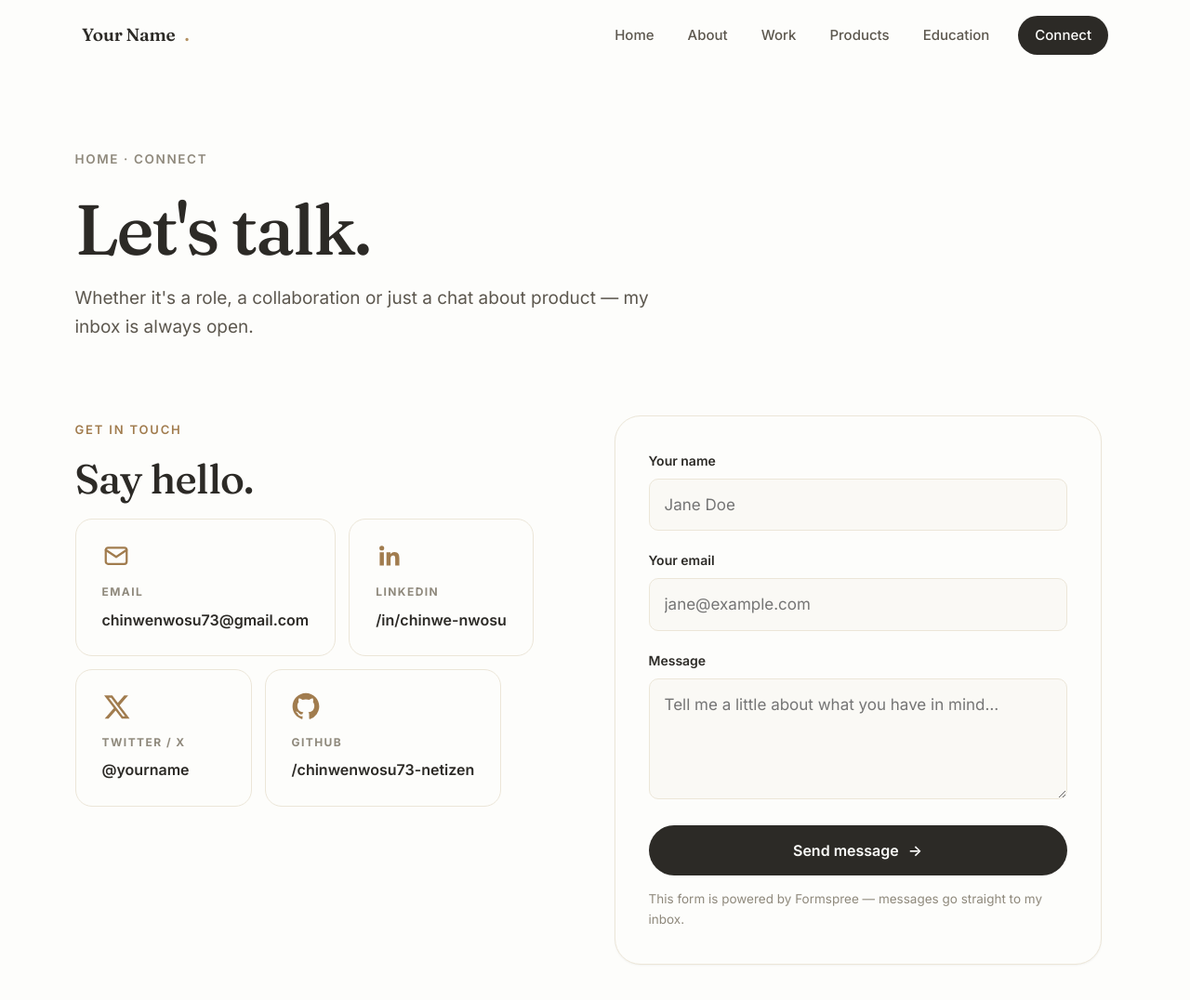
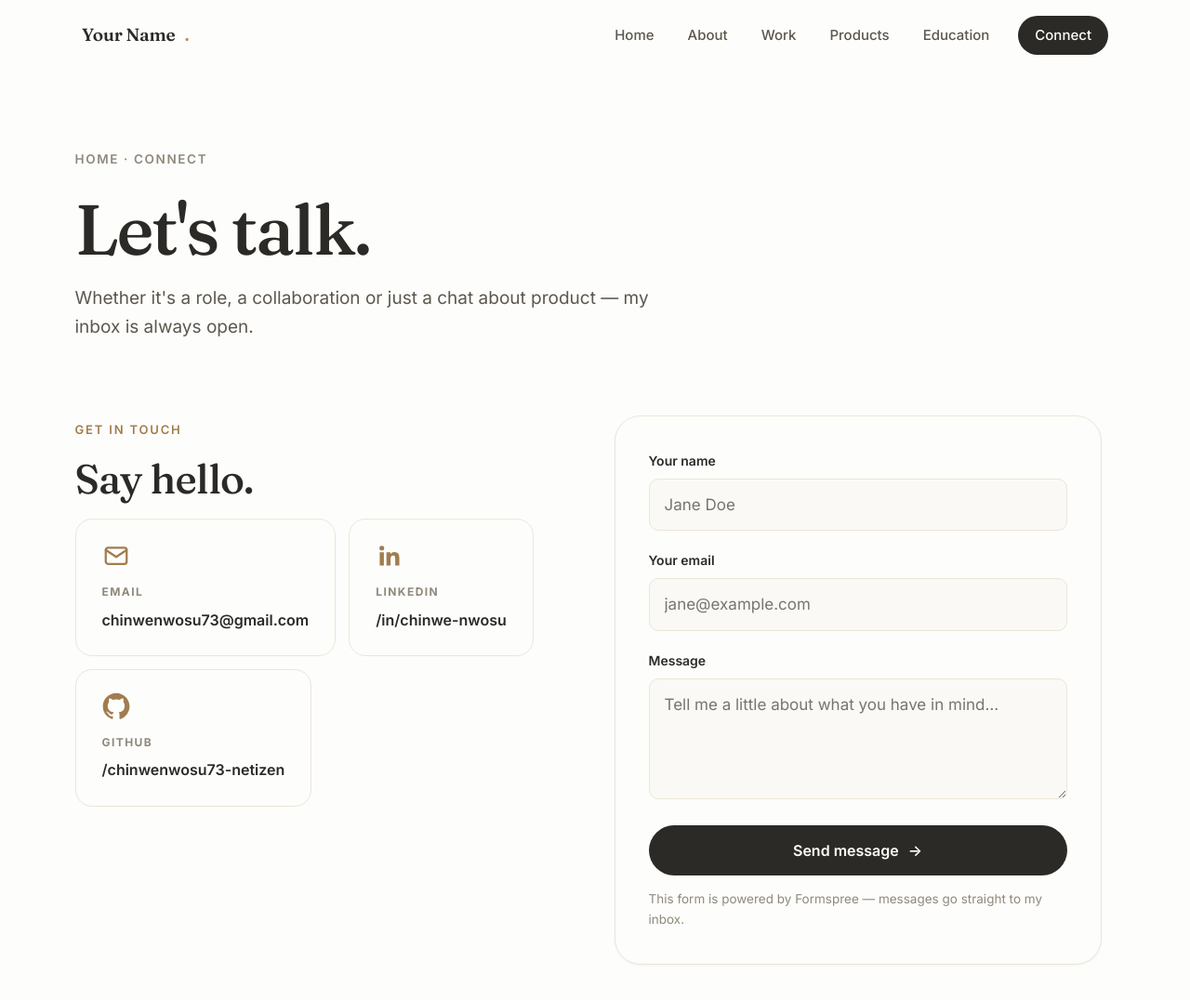
Before and after one commit to chinwenwosu73-netizen/My-Website, a plain HTML site: page connect.html in a window 1280 px wide. Shown: the whole page at 93% size. Drawn offline with Linux system fonts and the light colour scheme.

Commit message:
View CV in browser first (remove forced download) and remove Twitter from connect page

```diff
--- a/connect.html
+++ b/connect.html
@@ -124,13 +124,6 @@
             <span class="clabel">LinkedIn</span>
             <span class="cval">/in/chinwe-nwosu</span>
           </a>
-          <a href="https://twitter.com/" target="_blank" rel="noopener" class="connect-card">
-            <svg class="clogo" viewBox="0 0 24 24" fill="currentColor" aria-hidden="true">
-              <path d="M18.9 2.6h3.4l-7.4 8.5 8.7 11.5h-6.8l-5.3-7-6.1 7H2.1l7.9-9.1L1.6 2.6h7l4.8 6.3 5.5-6.3zm-1.2 18h1.9L7.6 4.5H5.6l12.1 16.1z"></path>
-            </svg>
-            <span class="clabel">Twitter / X</span>
-            <span class="cval">@yourname</span>
-          </a>
           <a href="https://github.com/chinwenwosu73-netizen?tab=repositories" target="_blank" rel="noopener" class="connect-card">
             <svg class="clogo" viewBox="0 0 24 24" fill="currentColor" aria-hidden="true">
               <path d="M12 .5C5.65.5.5 5.65.5 12c0 5.08 3.29 9.39 7.86 10.91.58.11.79-.25.79-.55v-1.94c-3.2.7-3.87-1.54-3.87-1.54-.52-1.33-1.28-1.68-1.28-1.68-1.04-.71.08-.7.08-.7 1.15.08 1.76 1.18 1.76 1.18 1.03 1.76 2.69 1.25 3.35.96.1-.75.4-1.25.72-1.54-2.55-.29-5.23-1.28-5.23-5.68 0-1.26.45-2.28 1.18-3.09-.12-.29-.51-1.46.11-3.05 0 0 .96-.31 3.15 1.18a10.9 10.9 0 0 1 5.74 0c2.19-1.49 3.15-1.18 3.15-1.18.62 1.59.23 2.76.11 3.05.74.81 1.18 1.83 1.18 3.09 0 4.41-2.69 5.38-5.25 5.67.41.35.77 1.05.77 2.12v3.15c0 .3.2.66.8.55A11.52 11.52 0 0 0 23.5 12C23.5 5.65 18.35.5 12 .5z"></path>
```
Also changed, not shown: resume.html (+2 -2 lines), work.html (+1 -1 lines).
